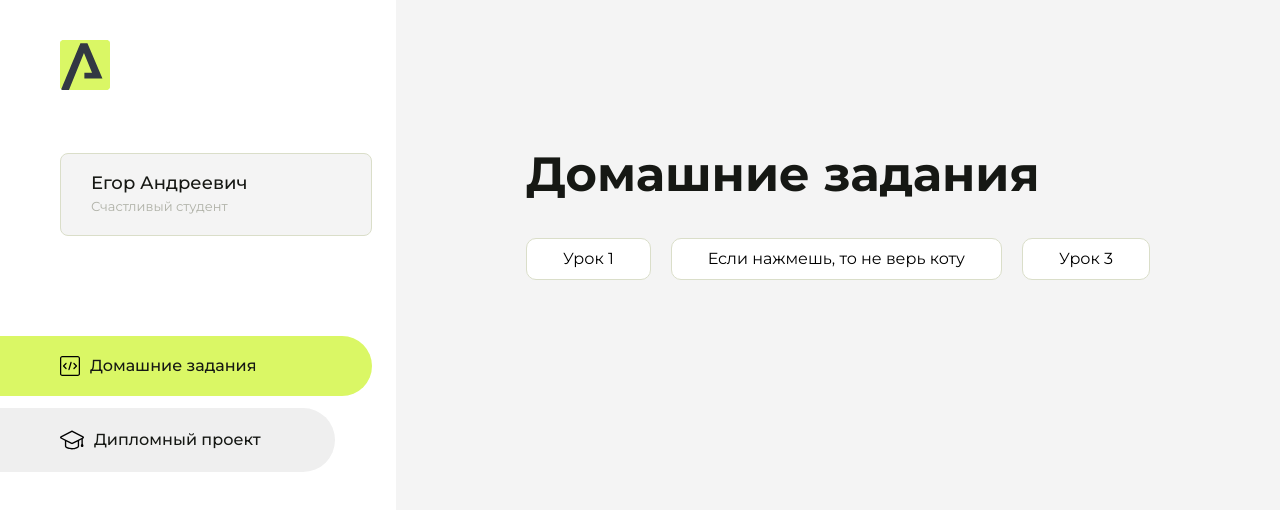
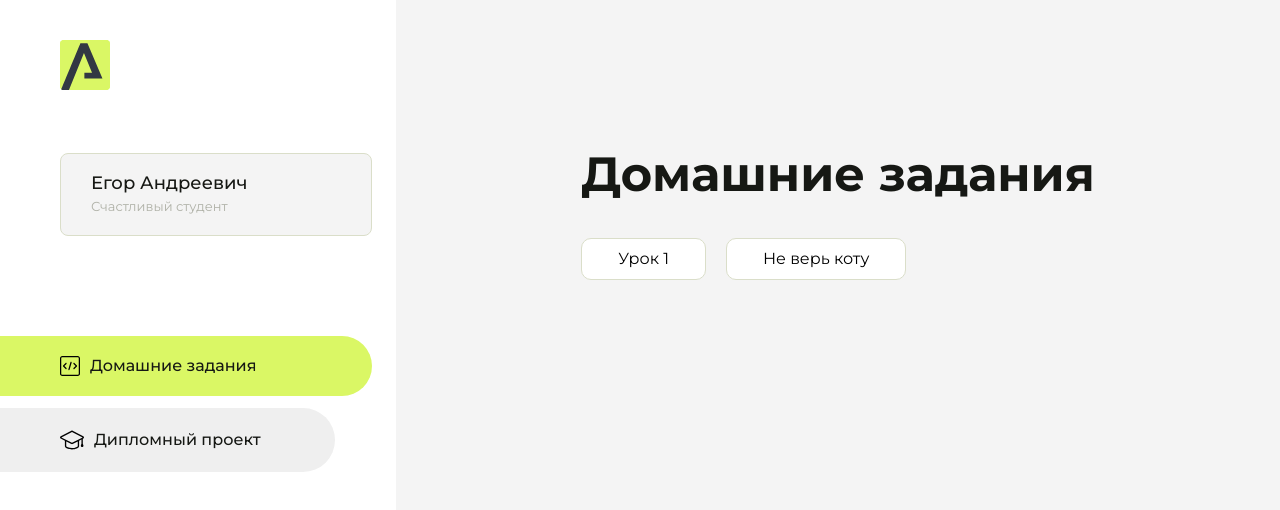
Before and after one commit to cobaka6733-source/homework, a plain HTML site: page index.html in a window 1280 px wide. Drawn offline with Linux system fonts and the light colour scheme.

Commit message:
Update index.html

```diff
--- a/index.html
+++ b/index.html
@@ -96,10 +96,7 @@
                         <a href="Aroken/index.html">Урок 1</a>
                     </li>
                     <li class="content__list-item">
-                        <a href="cats/Index.html">Если нажмешь, то не верь коту</a>
-                    </li>
-                    <li class="content__list-item">
-                        <a href="dwa/index.html">Урок 3</a>
+                        <a href="cats/Index.html">Не верь коту</a>
                     </li>
                 </ul>
             </div>
```
